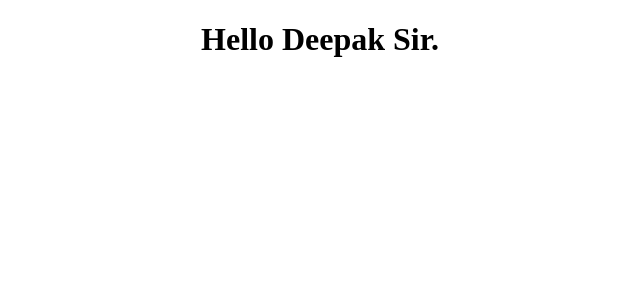
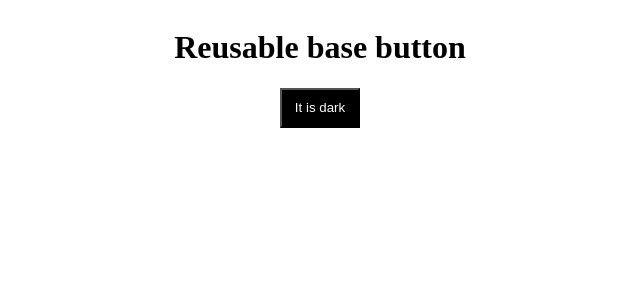
Before and after one commit to simplykamar/VueJS-Assignment, a Vue app in the folder Assignment1/: page / in a window 1280 px wide. Shown: the top 300 px of the page, without its empty margins (320-960 px from the left). Built offline with nearby package versions, Linux system fonts and the light colour scheme.

Commit message:
assignment6

```diff
--- a/Assignment1/src/App.vue
+++ b/Assignment1/src/App.vue
@@ -1,7 +1,12 @@
 <script setup>
-    import Test from './components/Test.vue'
+    import Button from './components/Button.vue'
+
+    function childEventHandler(params) {
+        console.log("clicked")
+        alert("clicked")
+    }
 </script>
 
 <template>
-    <Test/>
+    <Button v-on:custome-event="childEventHandler"  backgroundColor="black" color:="white" text="It is dark" />
 </template>
--- /dev/null
+++ b/Assignment1/src/components/Button.vue
@@ -0,0 +1,36 @@
+<script setup>
+    const props = defineProps({
+        color:{
+            default:"white"
+        },
+        backgroundColor:{
+            default:"#0069D9"
+        },
+        text:{
+            default:"Primary",
+            required:true
+        }
+
+    })
+
+</script>
+<template>
+    <div class="button-container">
+        <h1>Reusable base button</h1>
+        <button v-on:click="$emit('custome-event')" v-bind:style="{backgroundColor:backgroundColor,color:color}">{{props.text}}</button>
+    </div>
+</template>
+
+<style scoped>
+   button{
+    width:80px;
+    height:40px;
+    cursor:pointer
+   }
+   .button-container{
+    display:flex;
+    justify-content:center;
+    align-items:center;
+    flex-direction:column
+   }
+</style>
--- a/Assignment1/src/components/Test.vue
+++ /dev/null
@@ -1,9 +0,0 @@
-<template>
-    <h1>Hello Deepak Sir.</h1>
-</template>
-
-<style scoped>
-    h1{
-        text-align: center;
-    }
-</style>
```
